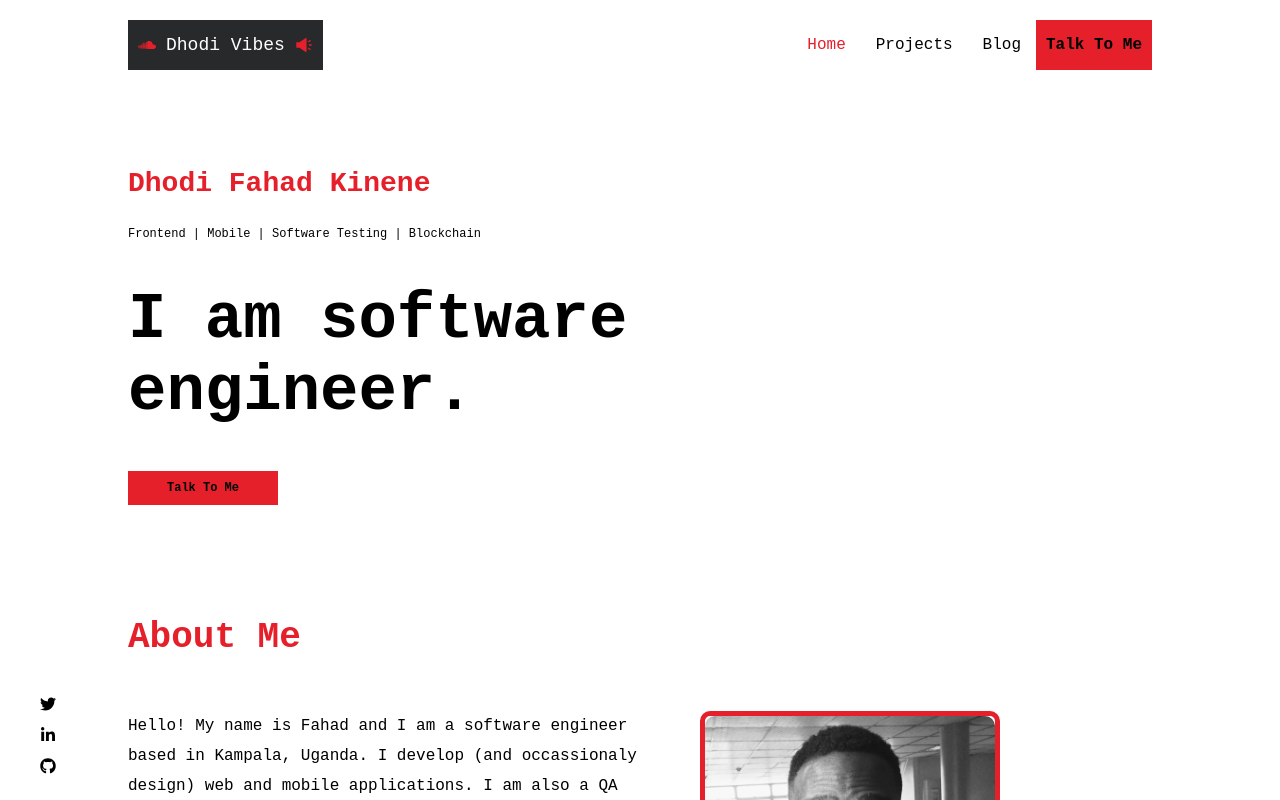
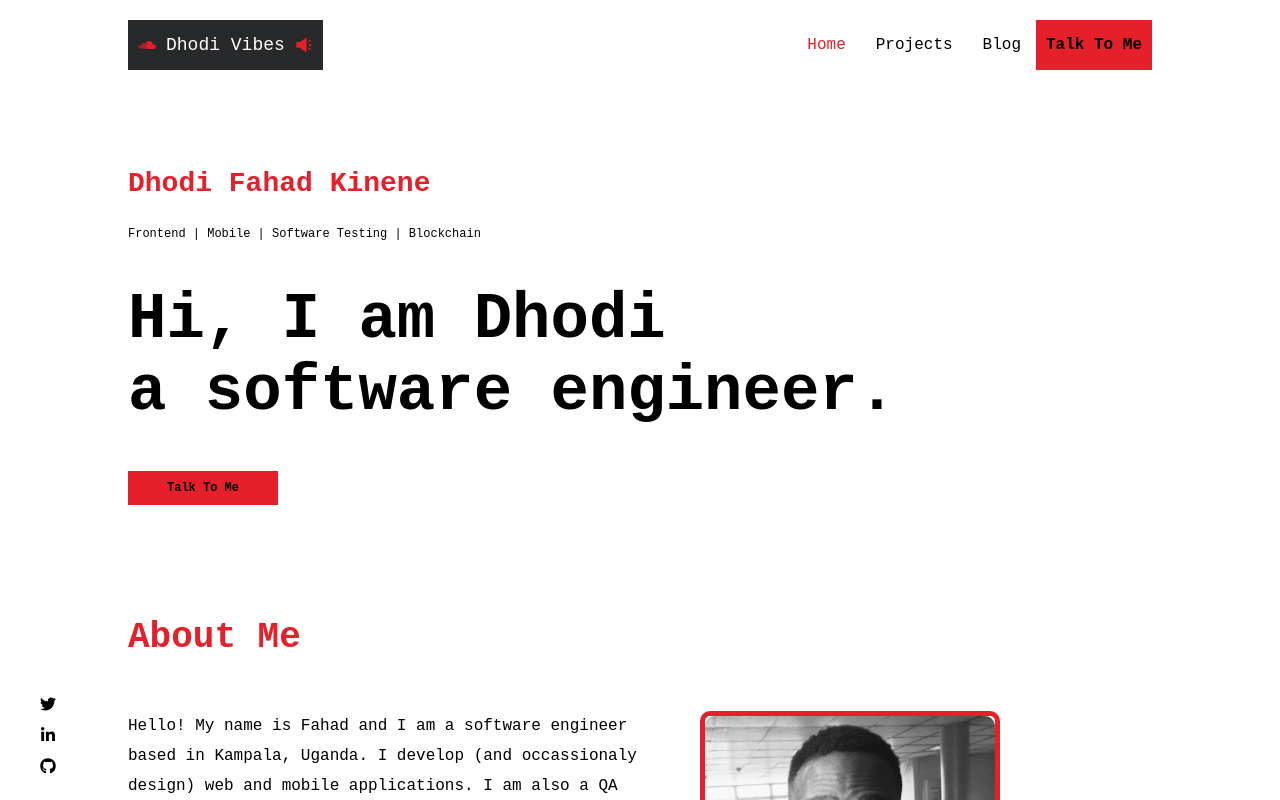
Before and after one commit to DhodiFahad/dhodifahad.github.io, a Next.js app: page / in a window 1280 px wide. Shown: the top 800 px of the page. Built offline with nearby package versions, Linux system fonts and the light colour scheme; a web font is replaced by a local one.

Commit message:
Update hero.js

```diff
--- a/comp/hero.js
+++ b/comp/hero.js
@@ -7,10 +7,10 @@ export const Hero =()=>{
             <span>Frontend | Mobile | Software Testing | Blockchain</span>
             <h1>
                 <span className={styles.software}>
-                  I am software
+                  Hi, I am Dhodi
                 </span>
                 <br/>
-                engineer.
+                a software engineer.
             </h1>
             <Talk/>
         </div>
```
